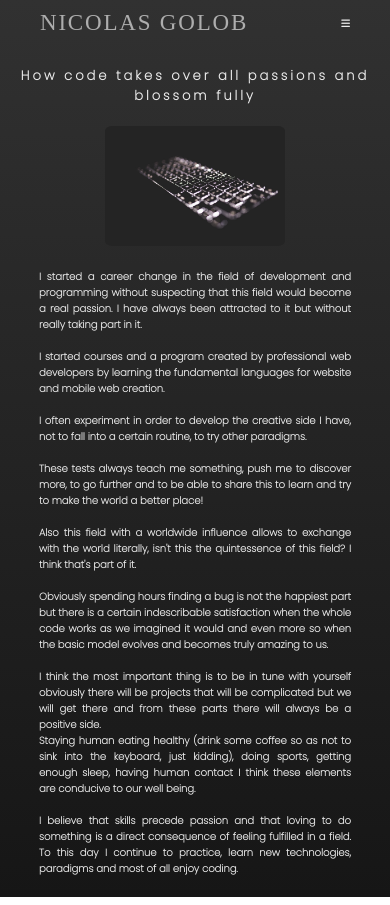
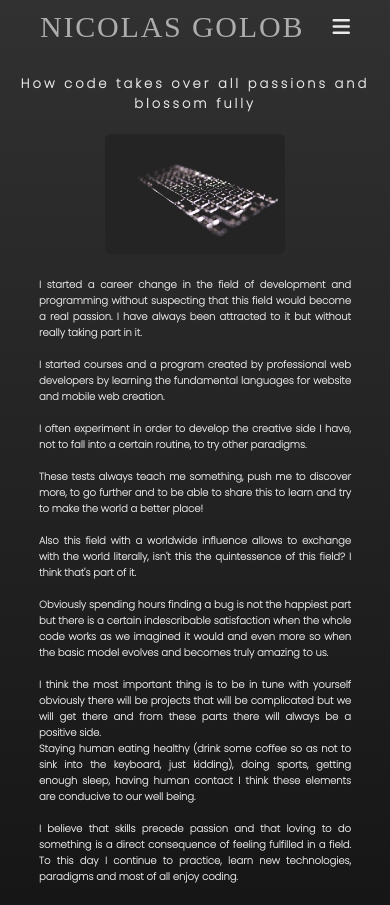
Before and after one commit to nicolasGolob/darkmode, a React (Create React App) app: page / in a window 390 px wide. Built offline with nearby package versions, Linux system fonts and the light colour scheme; a web font is replaced by a local one.

Commit message:
media queries adjusments v2

```diff
--- a/src/components/BtnToggle.css
+++ b/src/components/BtnToggle.css
@@ -4,20 +4,18 @@
     outline: none;
     display: flex;
     text-align: center;
-    justify-content: flex-end;
+    justify-content: center;
 	align-items: center;
 }
-
 .btn-toggle:hover{
     cursor: pointer;
 }
-
 .fas{
     font-size: 3.3rem;
 }
 
 @media screen and (max-width: 768px) {
     .fas{
-        font-size: 1rem;
+        font-size: 2rem;
     }
 }
--- a/src/components/Content.css
+++ b/src/components/Content.css
@@ -5,7 +5,6 @@
     letter-spacing: .3rem;
     font-weight: 700;
 }
-
 .content-text{
     text-align: justify;
     padding : 2rem 10vw;
--- a/src/components/NavBar.css
+++ b/src/components/NavBar.css
@@ -50,34 +50,28 @@
 }
 
 @media screen and (max-width:768px){
-
 	.navbar {
 		position: relative;
 	}
-
 	.nav-links {
         position: absolute;
 		display: flex;
 		flex-direction: column;
 		justify-content: center;
+		align-items: center;
 		width: 100%;
-		top: 4.7rem;
+		top: 3.7rem;
 		left: -100%;
 		transition: 0.6s all;
 	}
-
 	.nav-links.active {
 		background-image: linear-gradient(to top, #1f1f1f, rgb(49, 49, 49));
 		left: 0;
 	}
-
-	.nav-item {
-		padding: .5rem;
-        border-bottom: 1px solid rgb(175, 175, 175);
-	}
-
 	.nav-icon {
 		display: flex;
+		justify-content: center;
+		align-self: left;
 	}
 }
 /* Animation */
@@ -94,11 +88,3 @@
     0% {opacity:0;}
     100% {opacity:1;}
 }
-
-/* Media queries */
-
-@media screen and (max-width: 425px) {
-    .navbar-logo {
-		font-size: 2.3rem;
-	}
-}
--- a/src/index.css
+++ b/src/index.css
@@ -1,7 +1,6 @@
 body {
   margin: 0;
 }
-
 .dark-mode{
   background-image: linear-gradient(to top, #161616, rgb(49, 49, 49));
   color: rgb(235, 235, 235);
```
